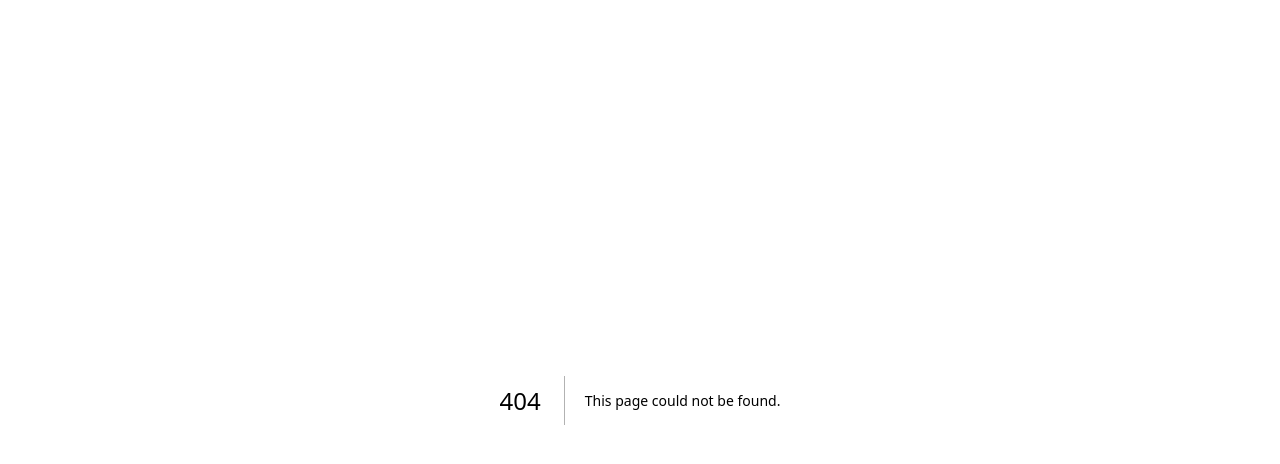
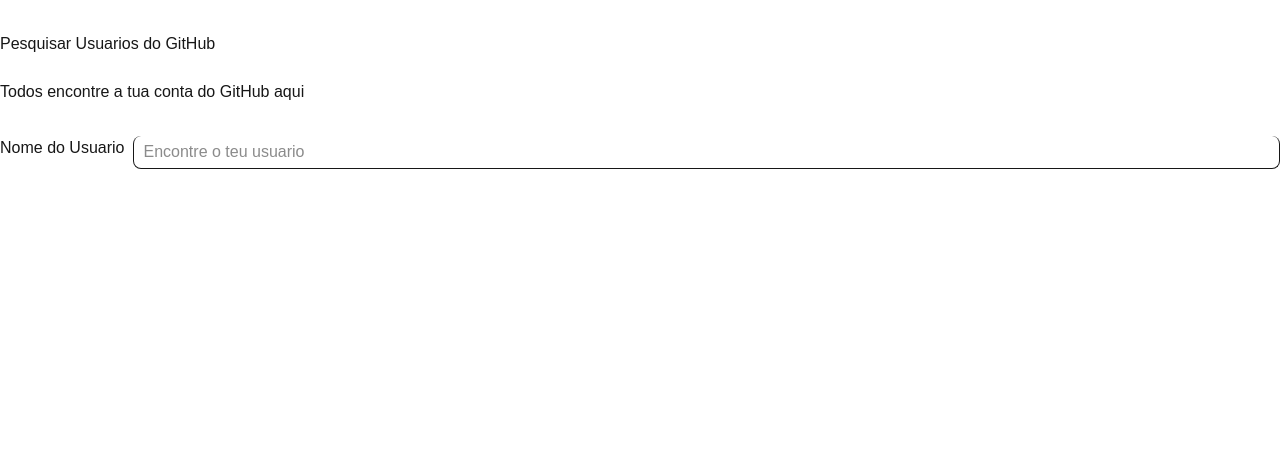
Before and after one commit to EdsonGaspar/journey-reactjs, a Next.js app: page /devs in a window 1280 px wide. Before the commit this address had no page. Shown: the top 464 px of the page. Built offline with nearby package versions, Linux system fonts and the light colour scheme.

Commit message:
feat: Criando uma pagina que consuma a api do github

```diff
--- /dev/null
+++ b/app/devs/page.tsx
@@ -0,0 +1,15 @@
+import { GitHubUsers } from "@/components/github-users";
+
+export default function DevPage() {
+  return (
+    <div>
+      <header className="space-y-6 my-8">
+        <h1>Pesquisar Usuarios do GitHub</h1>
+        <p>Todos encontre a tua conta do GitHub aqui</p>
+      </header>
+      <main>
+        <GitHubUsers />
+      </main>
+    </div>
+  );
+}
--- a/app/page.tsx
+++ b/app/page.tsx
@@ -36,6 +36,9 @@
       <Link href={"./usuarios"} className="border p-2 ml-2.5">
         Encontre Usuarios
       </Link>
+      <Link href={"./devs"} className="border p-2 ml-2.5">
+        GitHub Users
+      </Link>
     </div>
   );
 }
--- /dev/null
+++ b/components/github-users.tsx
@@ -0,0 +1,14 @@
+export function GitHubUsers() {
+  return (
+    <form>
+      <div className="space-x-2 flex">
+        <label>Nome do Usuario</label>
+        <input
+          type="text"
+          placeholder="Encontre o teu usuario"
+          className="px-2.5 py-1 border border-t-0 flex-1 rounded-lg md:w-4xl"
+        />
+      </div>
+    </form>
+  );
+}
```
